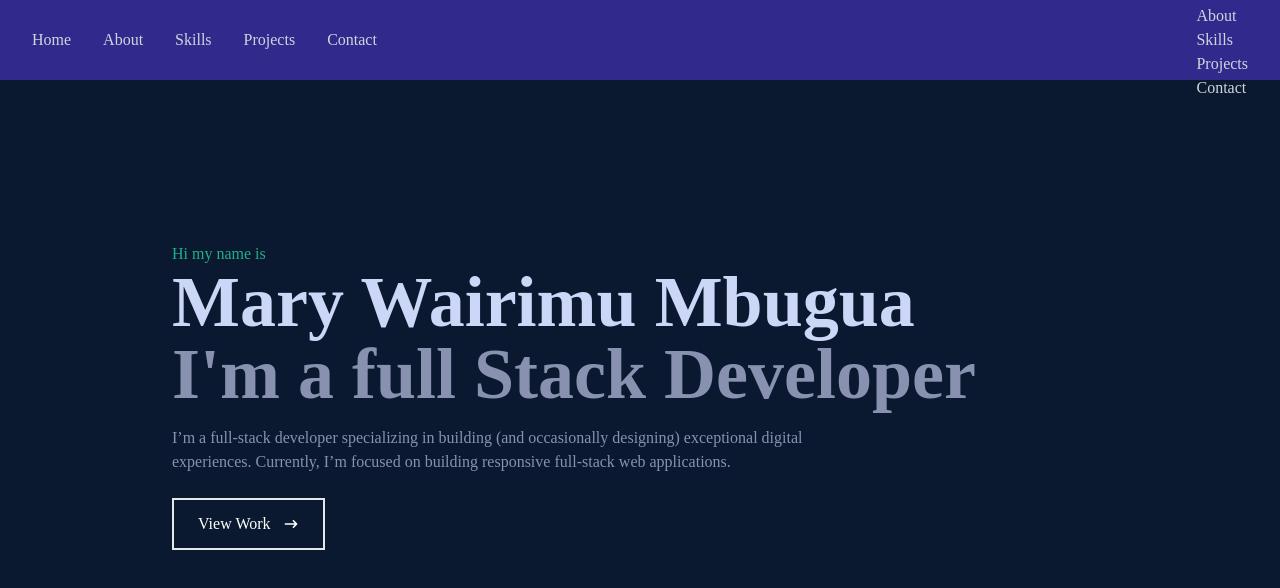
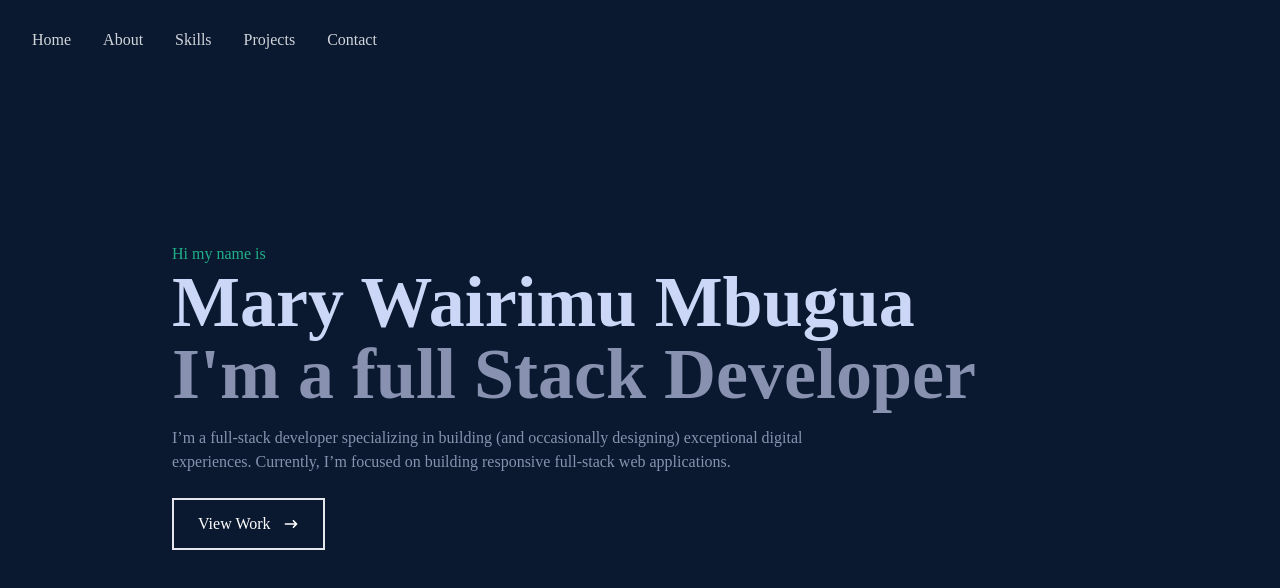
Before and after one commit to mbuguamary/my-portfolio, a React (Create React App) app: page / in a window 1280 px wide. Shown: the top 588 px of the page. Built offline with nearby package versions, Linux system fonts and the light colour scheme.

Commit message:
added styling

```diff
--- a/src/components/Navbar.js
+++ b/src/components/Navbar.js
@@ -6,9 +6,9 @@ const Navbar = () => {
   const [nav,setNav]=useState(false)
   const handleclick=()=> setNav(!nav)
   return (
-    <div className='fixed w-full h-[80px] flex justify-between items-center px-4 bg-[#332c94f1] text-gray-300'>
-      <div>
-    <ul className='hidden md:flex'>
+    <div className='fixed w-full h-[80px] flex justify-between items-center px-4 bg-[#0a192f] text-gray-300'>
+      <div className='hidden md:flex'>
+    <ul className='flex'>
       <li>Home</li>
       <li>About</li>
       <li>Skills</li>
@@ -16,10 +16,14 @@ const Navbar = () => {
       <li>Contact</li>
     </ul>
   </div>
-  {/* <div onClick={handleclick} className='md:hidden z-10'>
-    <FaBars/>
-  </div> */}
-   <ul >
+  <div onClick={handleclick} className='md:hidden z-10'>
+  {!nav ? <FaBars /> : <FaTimes />}
+  </div>
+   <ul className={
+          !nav
+            ? 'hidden'
+            : 'absolute top-0 left-0 w-full h-screen bg-[#0a192f] flex flex-col justify-center items-center'
+        }>
       <li>Home</li>
       <li>About</li>
       <li>Skills</li>
```
